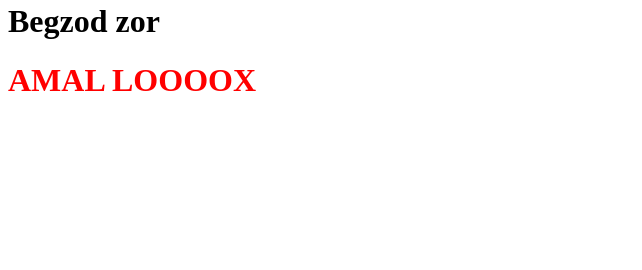
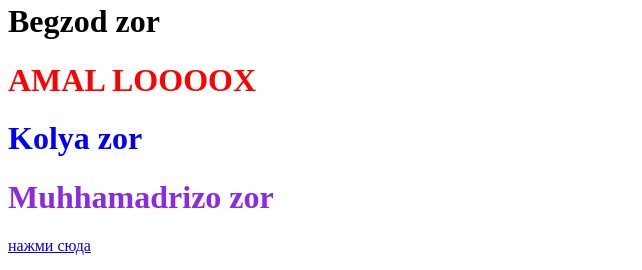
Before and after one commit to begzod07/begzod, a plain HTML site: page index.html in a window 1280 px wide. Shown: the part 530-800 px from the top of the page, without its empty margins (0-642 px from the left). Drawn offline with Linux system fonts and the light colour scheme.

Commit message:
add site header

```diff
--- a/index.html
+++ b/index.html
@@ -14,6 +14,10 @@
 
 <h1> Begzod zor </h1>
 <h1 style="color: red;">AMAL LOOOOX</h1>
+<h1 style="color: blue;">Kolya zor</h1>
+<h1 style="color: blueviolet;">Muhhamadrizo zor </h1>
+<a href="https://jut.su">нажми сюда</a>
+
 
 
 </body>
```
